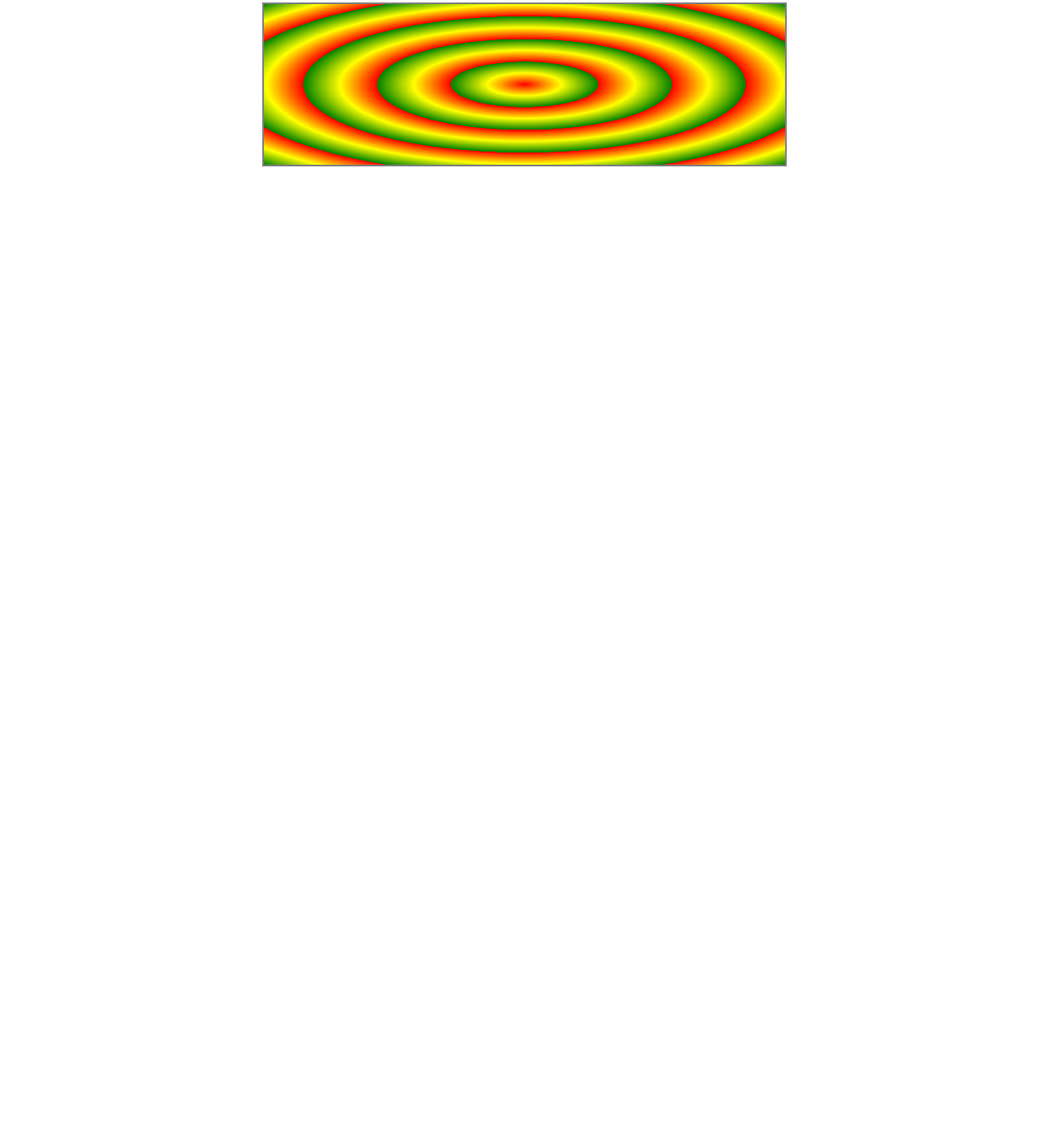
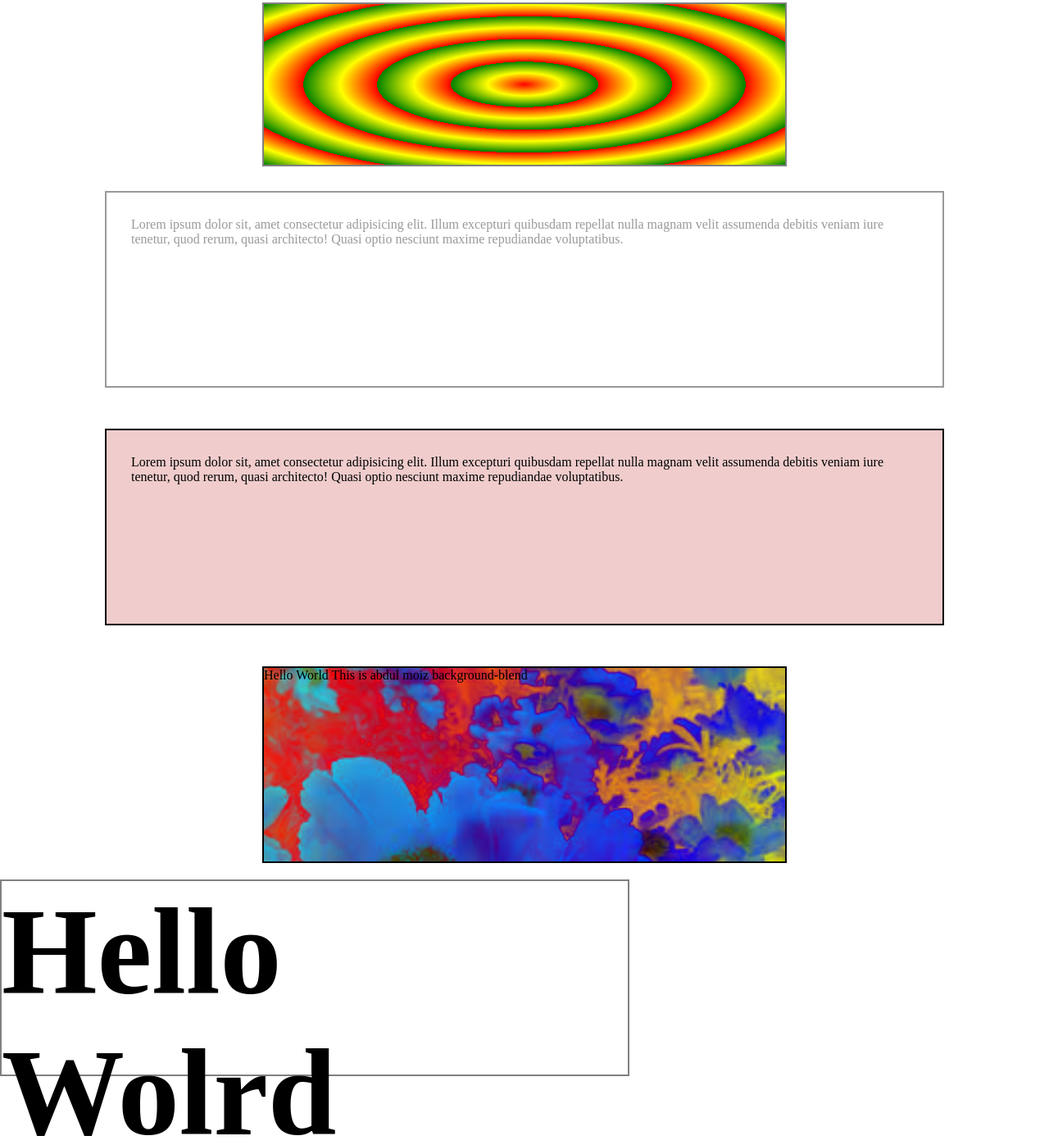
Before and after one commit to AbdulMoiz8994/css, a plain HTML site: page index3.html in a window 1280 px wide. Shown: the part 443-1840 px from the top of the page at 82% size. Before the commit the page ends 800 px from the top, so only its background shows below. Drawn offline with Linux system fonts and the light colour scheme.

Commit message:
We did practice of background image background: linear-gradient() and background-blend-image , which we use with the background color and image r etc but background, Another mix-blend-mode which could we use with one porperty like we want to dsplay diff to heading in background we have image then it will apply in h1 tag we use color and linear gradient as well

```diff
--- a/index3.html
+++ b/index3.html
@@ -31,7 +31,23 @@
     </p>
 </div>
 <div class="box1">
+</div>
+<div class="box3-opacity">
+Lorem ipsum dolor sit, amet consectetur adipisicing elit. Illum excepturi quibusdam repellat nulla magnam velit assumenda debitis veniam iure tenetur,
+quod rerum, quasi architecto! Quasi optio nesciunt maxime repudiandae voluptatibus.
+</div>
+  <div class="box3-background">
+    Lorem ipsum dolor sit, amet consectetur adipisicing elit. Illum excepturi quibusdam repellat nulla magnam velit assumenda debitis veniam iure tenetur,
+    quod rerum, quasi architecto! Quasi optio nesciunt maxime repudiandae voluptatibus.
+    </div>
+<div class="background-blend">
+Hello World This is abdul moiz background-blend
+</div>
 
+<div class="mix-blend">
+    <!-- <img src="./flower.jpeg" alt=""> -->
+    <h1>Hello Wolrd</h1>
+     <h1>Hello Wolrd</h1>
 </div>
 </body>
 </html>
--- a/index30to40.css
+++ b/index30to40.css
@@ -107,6 +107,65 @@ li{
     /* background: radial-gradient(closest-side at 10% 50% ,red 10%,yellow 30%,green); */
     /* background: radial-gradient(farthest-corner at 50% 90% ,red 10%,yellow 30%,green); */
     background: repeating-radial-gradient(red ,yellow 10%,green 20%);
+}
+.box3-opacity{
+    width: 80vw;
+    height: 30vh;
+    padding: 30px;
+    margin: 0 auto;
+    margin-bottom: 50px;
+    border: 2px solid black;
+    opacity: 0.4;
+}
+.box3-background{
+    width: 80vw;
+    height: 30vh;
+    padding: 30px;
+    margin: 0 auto;
+    margin-bottom: 50px;
+    border: 2px solid black;
+    background-color: rgba(180, 0, 0, 0.2);
+}
+.background-blend{
+    width: 50vw;
+    height: 30vh;
+    margin: 20px auto;
+    border: 2px solid black;
+    background: linear-gradient(to right, red , yellow), url('./flower.jpeg');
 
+    background-blend-mode: difference;
+
+    background-repeat: no-repeat;
+    background-size: cover;
+   background-origin: border-box;
+}
+.mix-blend{
+    width: 60vw;
+    height: 30vh;
+    /* margin: 10px auto; */
+    border: 2px solid gray;
+    /* background-image: url('./flower.jpeg'); */
+    /* background-color: royalblue; */
+    /* background: linear-gradient(to right, red, yellow); */
+}
+img{
+    /* mix-blend-mode: difference; */
 
 }
+/* h1{ */
+    /* background: red; */
+    /* text-align: center; */
+    /* margin-top: 15px; */
+    /* mix-blend-mode: lighten; */
+   /* mix-blend-mode: multiply; */
+   /* mix-blend-mode: saturation; */
+   /* mix-blend-mode: screen; */
+   /* mix-blend-mode: luminosity; */
+   /* mix-blend-mode: difference; */
+   /* mix-blend-mode: difference; */
+
+/* } */
+h1{
+  font-size: 150px;
+  mix-blend-mode: multiply;
+}
```
Also changed, not shown: flower.jpeg (added).
